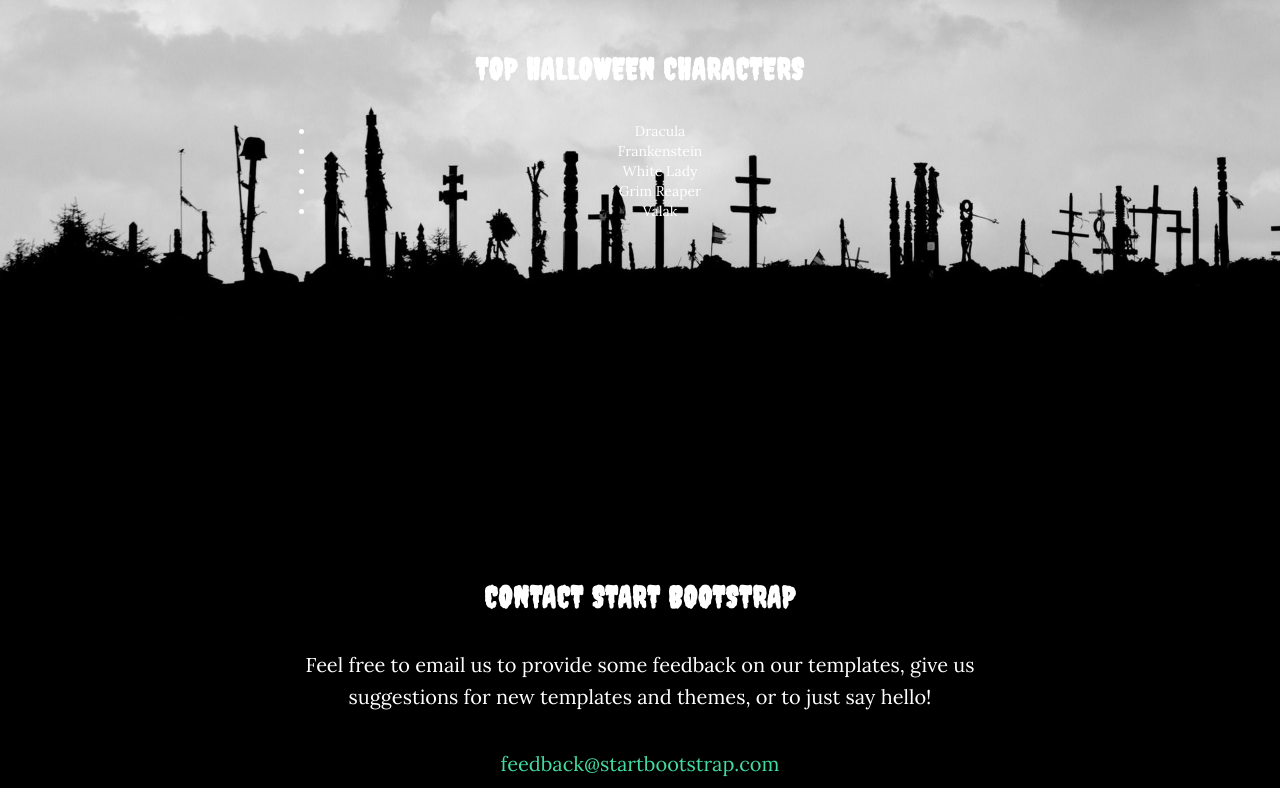
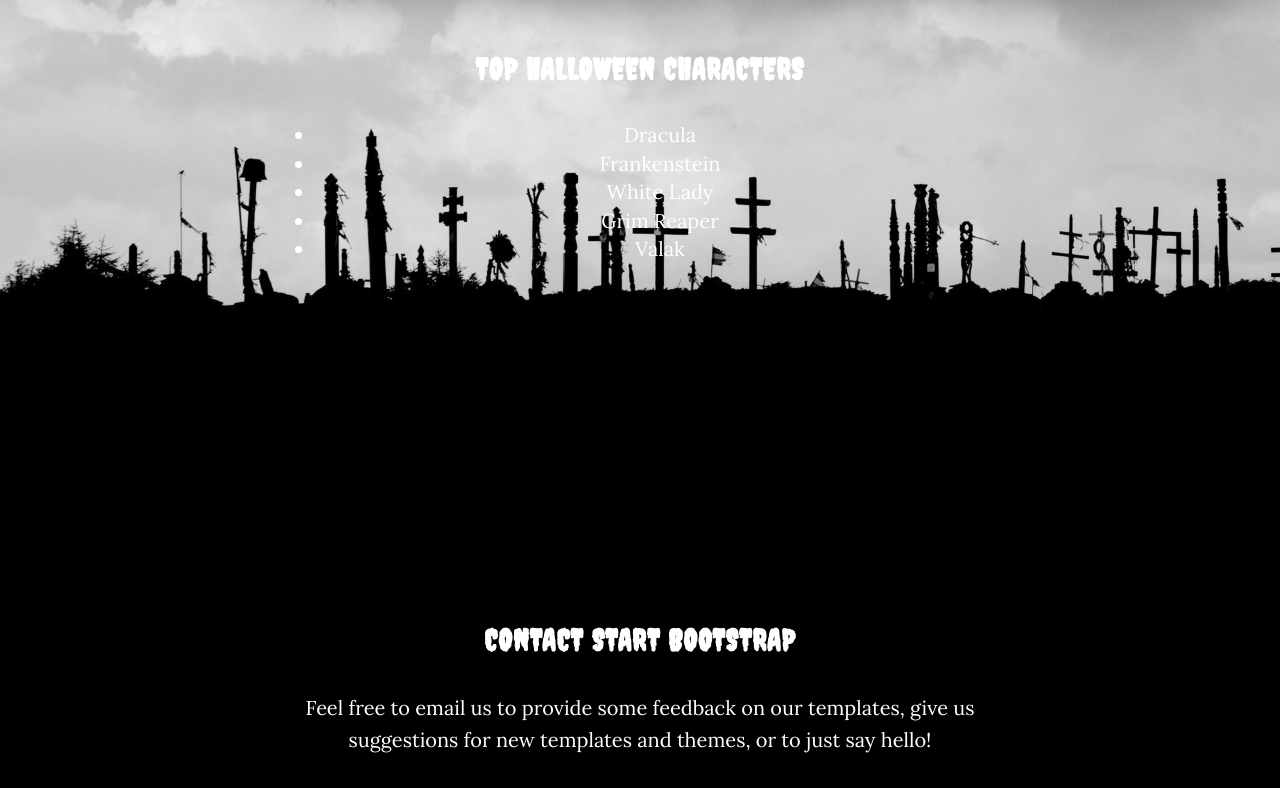
Before and after one commit to ManuelWilfred/halloween.github.io, a website: page index.html in a window 1280 px wide. Shown: the part 1840-2628 px from the top of the page. Drawn offline with nearby package versions, Linux system fonts and the light colour scheme.

Commit message:
Update index.html

```diff
--- a/index.html
+++ b/index.html
@@ -105,11 +105,11 @@
                 <div class="col-lg-8 col-lg-offset-2">
                     <h2>TOP HALLOWEEN CHARACTERS</h2>
                     <ul>
-                        <li style=font-size: 20px;>Dracula</li>
-                        <li style=font-size: 20px;>Frankenstein</li>
-                        <li style=font-size: 20px;>White Lady</li>
-                        <li style=font-size: 20px;>Grim Reaper</li>
-                        <li style=font-size: 20px;>Valak</li>
+                        <li style="font-size: 20px;">Dracula</li>
+                        <li style="font-size: 20px;">Frankenstein</li>
+                        <li style="font-size: 20px;">White Lady</li>
+                        <li style="font-size: 20px;">Grim Reaper</li>
+                        <li style="font-size: 20px;">Valak</li>
                     </ul>
 
                 </div>
```
